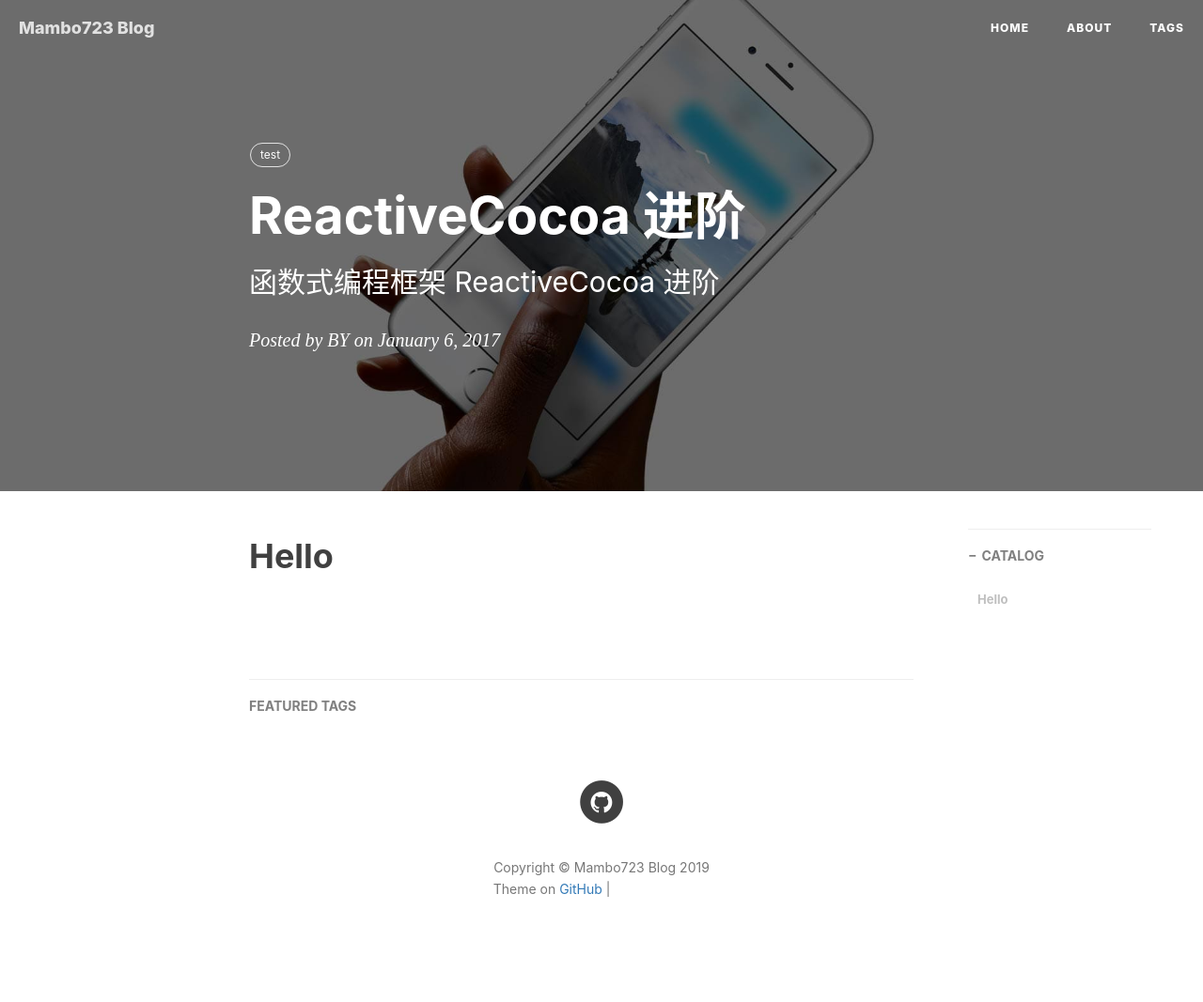
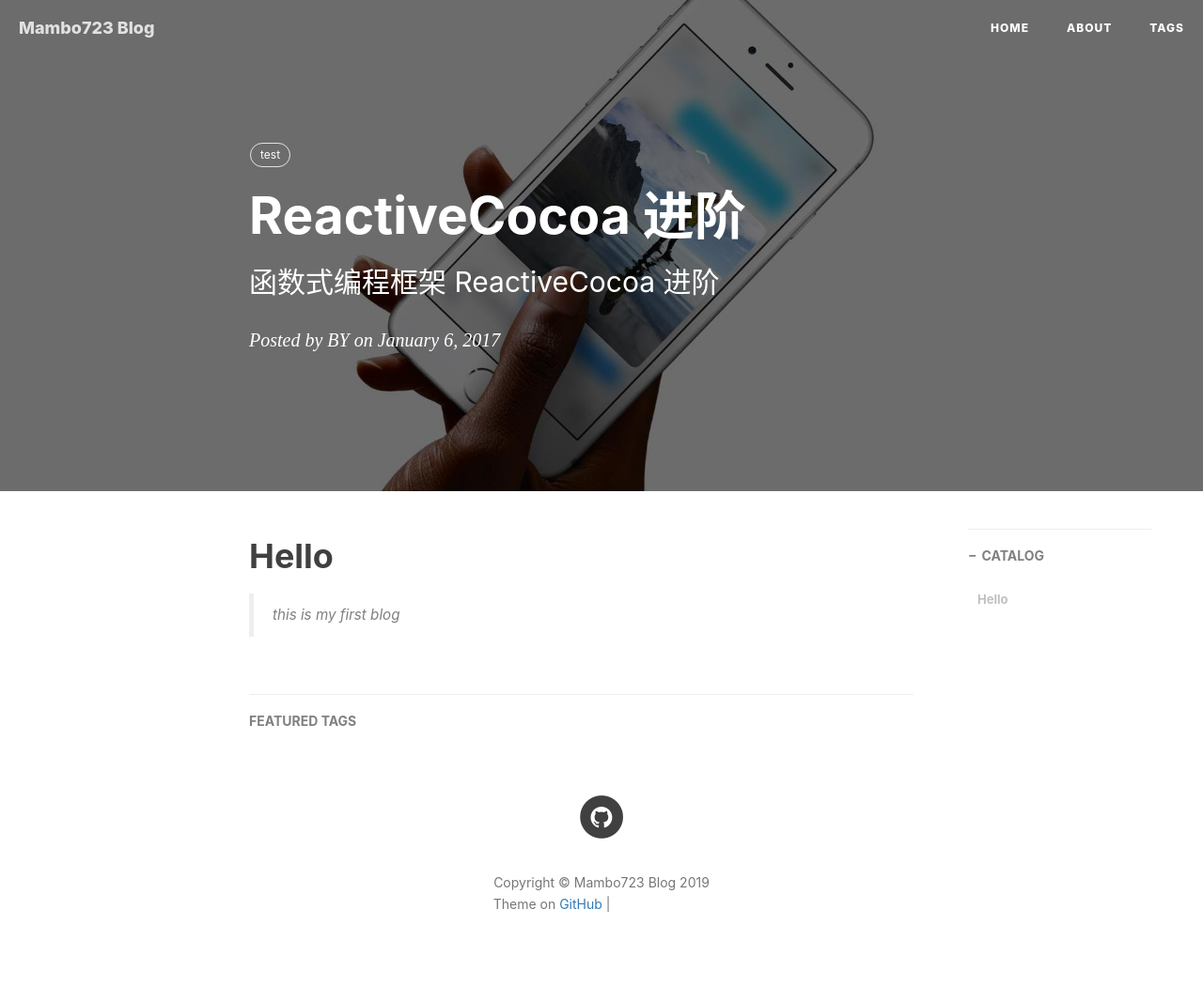
Before and after one commit to mambo723/mambo723.github.io, a Jekyll site: the page built from _posts/2019-8-22-test.md, in a window 1280 px wide. Shown: the whole page at 94% size. Built offline with Jekyll 4.4.1, drawn with Linux system fonts in a browser that asks for light colours; nearby versions of some CDN libraries; comment, search, counter and statistics services are not loaded; grey boxes are pictures that could not be loaded.

Commit message:
Update 2019-8-22-test.md

```diff
--- a/_posts/2019-8-22-test.md
+++ b/_posts/2019-8-22-test.md
@@ -10,3 +10,4 @@ tags:                                           # 标签
     - test
 ---
 # Hello
+> this is my first blog
```
